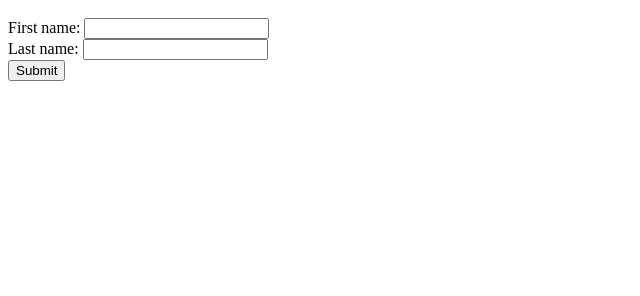
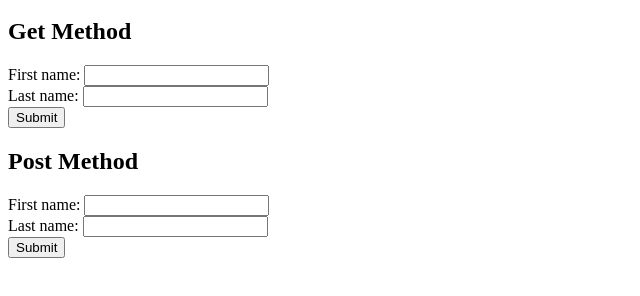
Before and after one commit to CianDickerHughes/DATA-REPRESENTATION-AND-QUERYING-Lab5, a website: page index.html in a window 1280 px wide. Shown: the part 48-344 px from the top of the page, without its empty margins (0-640 px from the left). Drawn offline with Linux system fonts and the light colour scheme.

Commit message:
Exercise 8

```diff
--- a/index.html
+++ b/index.html
@@ -1,7 +1,14 @@
 <html>
 <body>
     <h1>Hello World</h1>
+    <h2>Get Method</h2> <!-- Get method of names -->
     <form action="/name" method="GET">
+        First name: <input type="text" name="firstname"><br>
+        Last name: <input type="text" name="lastname"><br>
+        <input type="submit" value="Submit">
+    </form>
+    <h2>Post Method</h2> <!-- Post method of names -->
+    <form action="/name" method="POST">
         First name: <input type="text" name="firstname"><br>
         Last name: <input type="text" name="lastname"><br>
         <input type="submit" value="Submit">
--- a/package.json
+++ b/package.json
@@ -10,6 +10,7 @@
   "author": "",
   "license": "ISC",
   "dependencies": {
+    "body-parser": "^1.20.3",
     "express": "^4.21.1"
   }
 }
```
Also changed, not shown: server.js (+10 -1 lines), 1 other file.
